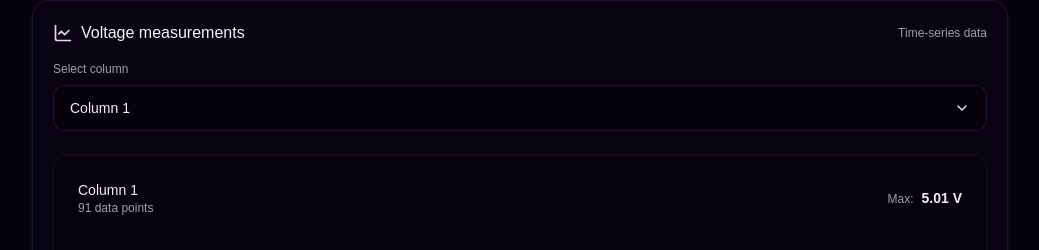
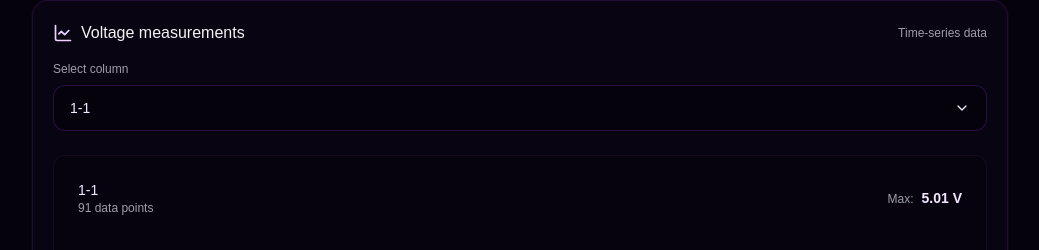
Before and after one commit to Zlatanius/Satellite-Sepparation-Detection-Simulation-With-Spice-Model, a Next.js app: page /simulation/results in a window 1280 px wide. Shown: the part 1563-1813 px from the top of the page, without its empty margins (120-1159 px from the left). Built offline with nearby package versions, Linux system fonts and the light colour scheme.

Commit message:
Changed column naming in dropdown

```diff
--- a/app/features/sim-results/VoltageGraphs.tsx
+++ b/app/features/sim-results/VoltageGraphs.tsx
@@ -164,7 +164,10 @@ export default function VoltageGraphs({ measurements, config, selectedColumnLabe
     return Array.from({ length: totalColumns }, (_, i) => {
       const columnNum = i + 1;
       const columnId = `col-${columnNum}`;
-      const columnLabel = `Column ${columnNum}`;
+      // Convert to row-col format (1-1, 1-2, etc.)
+      const row = Math.floor(i / config.size) + 1;
+      const col = (i % config.size) + 1;
+      const columnLabel = `${row}-${col}`;
       const hasMeasurements = measurements.some((m) => m.columnId === columnId);
 
       return {
```
